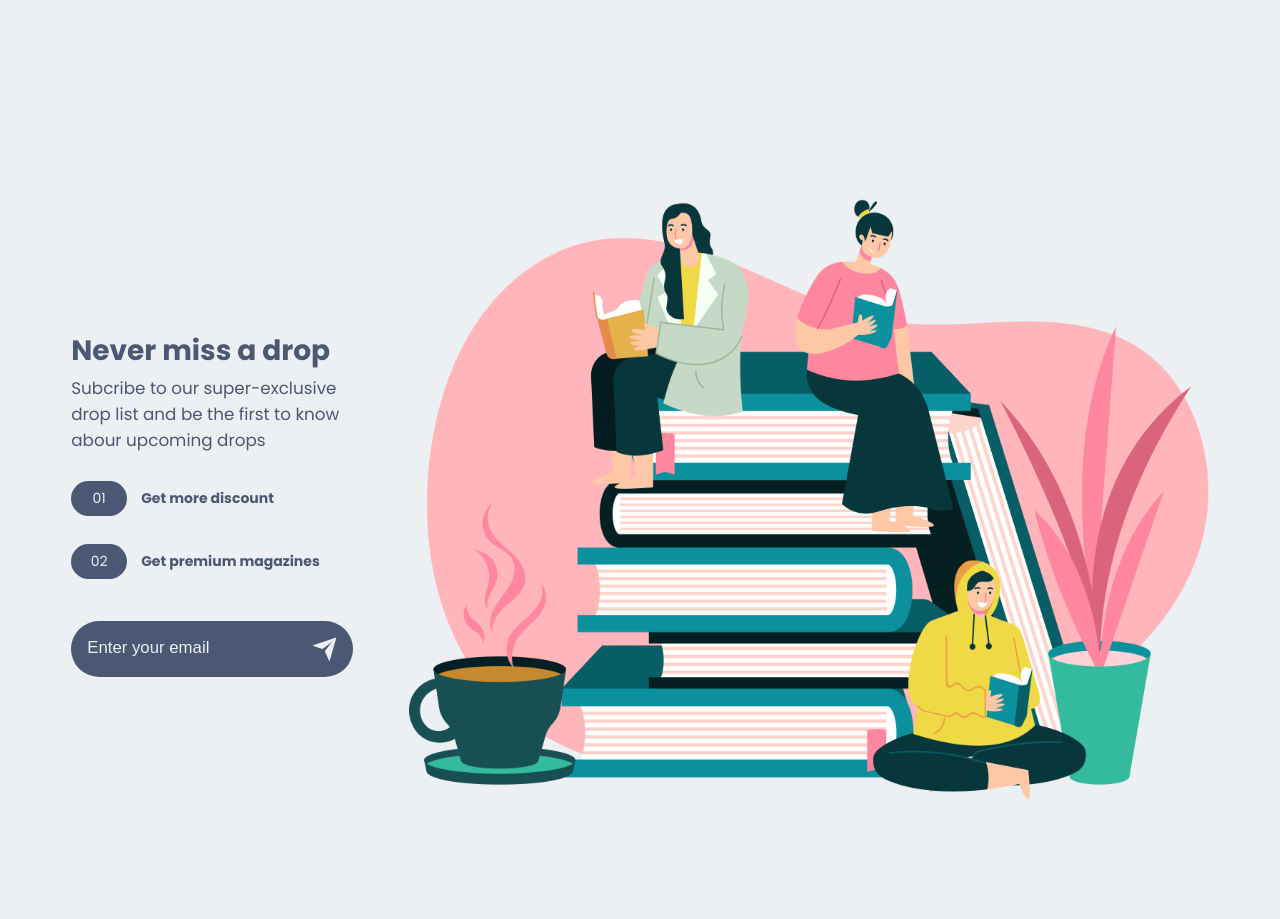
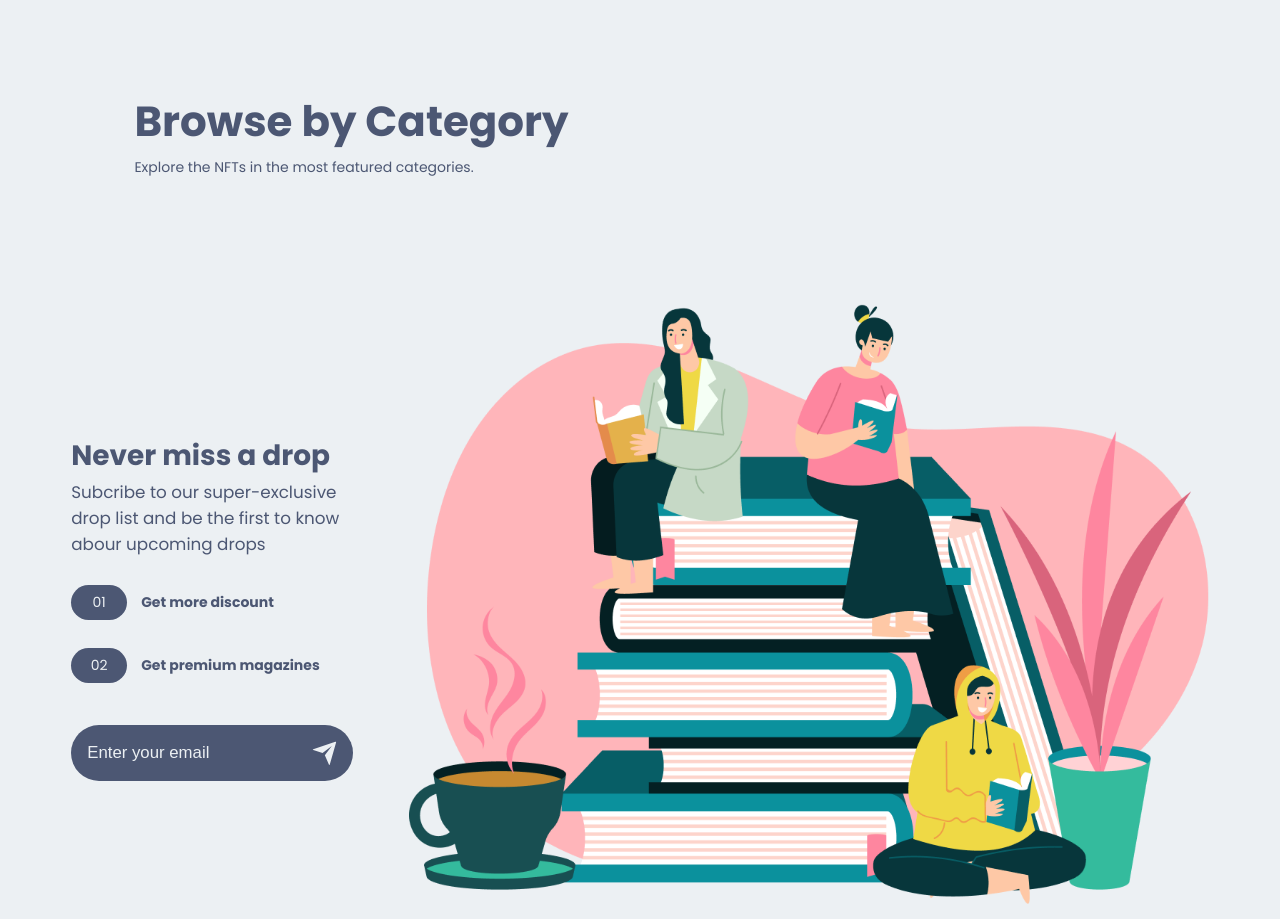
Before and after one commit to AdhithyanM/nft-marketplace-template-code, a Next.js app: page / in a window 1280 px wide. Shown: the part 2200-3119 px from the top of the page. Built offline with nearby package versions, Linux system fonts and the light colour scheme.

Commit message:
Custom title component for heading, paragraph

```diff
--- /dev/null
+++ b/components/Title/Title.jsx
@@ -0,0 +1,17 @@
+import React from "react";
+
+// INTERNAL IMPORT
+import Style from "./Title.module.css";
+
+const Title = ({ heading, paragraph }) => {
+  return (
+    <div className={Style.title}>
+      <div className={Style.title_box}>
+        <h2>{heading}</h2>
+        <p>{paragraph}</p>
+      </div>
+    </div>
+  );
+};
+
+export default Title;
--- /dev/null
+++ b/components/Title/Title.module.css
@@ -0,0 +1,23 @@
+.title {
+  width: 100%;
+}
+
+.title_box {
+  width: 80%;
+  margin: 0 auto;
+}
+
+.title_box h2 {
+  font-size: 3rem;
+  line-height: 0;
+}
+
+@media screen and (min-device-width: 320px) and (max-device-width: 425px) {
+  .title_box {
+    width: 90%;
+  }
+  .title_box h2 {
+    font-size: 1.8rem;
+    line-height: 0;
+  }
+}
--- a/components/components-index.js
+++ b/components/components-index.js
@@ -6,6 +6,7 @@
 import Service from "./Service/Service";
 import BigNFTSlider from "./BigNFTSlider/BigNFTSlider";
 import Subscribe from "./Subscribe/Subscribe";
+import Title from "./Title/Title";
 
 export {
   Button,
@@ -15,4 +16,5 @@
   Service,
   BigNFTSlider,
   Subscribe,
+  Title,
 };
--- a/pages/index.js
+++ b/pages/index.js
@@ -7,6 +7,7 @@
   Service,
   BigNFTSlider,
   Subscribe,
+  Title,
 } from "../components/components-index";
 
 const Home = () => {
@@ -15,6 +16,10 @@
       <HeroSection />
       <Service />
       <BigNFTSlider />
+      <Title
+        heading="Browse by Category"
+        paragraph="Explore the NFTs in the most featured categories."
+      />
       <Subscribe />
     </div>
   );
```
